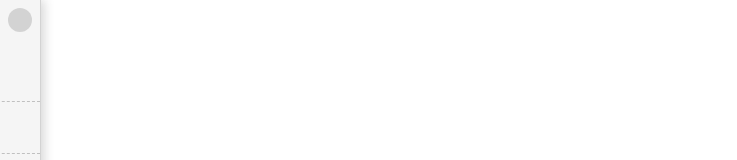
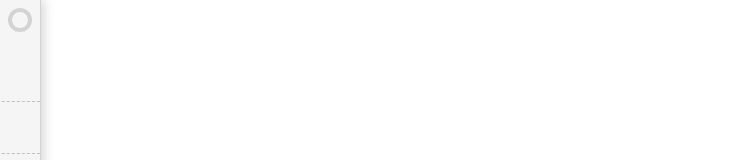
Before and after one commit to SergeyLebidko/SimpleEsxercises, a React (Create React App) app: page /#/page1 in a window 1280 px wide. Shown: the top 160 px of the page, without its empty margins (0-737 px from the left). Built offline with nearby package versions, Linux system fonts and the light colour scheme.

Commit message:
Изменен стиль кнопки меню

```diff
--- a/src/components/Menu.tsx
+++ b/src/components/Menu.tsx
@@ -46,11 +46,12 @@ const Button = styled.div<{ isOpen: boolean }>`
   position: absolute;
   top: 8px;
   right: 8px;
-  width: 24px;
-  height: 24px;
+  width: 16px;
+  height: 16px;
   border-radius: 50%;
   transition: all 700ms;
-  background-color: ${props => props.isOpen ? "DeepSkyBlue" : "LightGrey"};
+  border: 4px solid ${props => props.isOpen ? "DeepSkyBlue" : "LightGrey"};
+  background-color: transparent;
   cursor: pointer;
 `;
 
```
